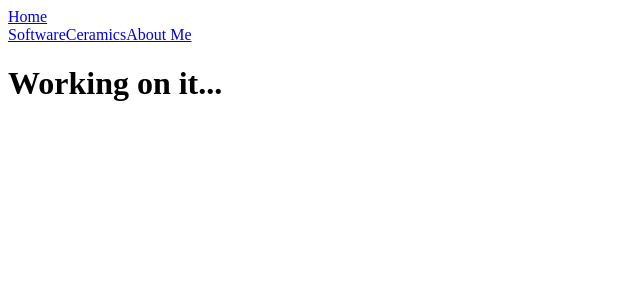
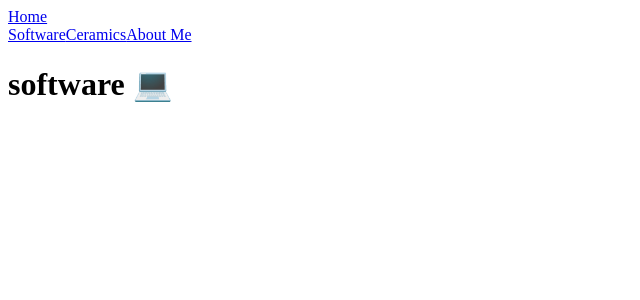
Before and after one commit to Cpt-Catnip/personal-site, a React app: page /software in a window 1280 px wide. Shown: the top 300 px of the page, without its empty margins (0-640 px from the left). Built offline with nearby package versions, Linux system fonts and the light colour scheme; the HTML template or start-up script is replaced by a standard one.

Commit message:
creates software component

```diff
--- a/src/Routes.tsx
+++ b/src/Routes.tsx
@@ -1,6 +1,6 @@
 import React from 'react';
 import { Route, Switch } from 'react-router-dom';
-import { Ceramics, Home, WIP } from './components';
+import { Ceramics, Home, Software, WIP } from './components';
 
 const Routes = () => {
   return (
@@ -8,7 +8,7 @@ const Routes = () => {
       {/* Home page */}
       <Route path="/" component={Home} exact={true} />
       {/* List of CS projects */}
-      <Route path="/software" component={WIP} />
+      <Route path="/software" component={Software} />
       {/* Embedded insta pics? */}
       <Route path="/ceramics" component={Ceramics} />
       {/* about me page */}
--- /dev/null
+++ b/src/components/Software.tsx
@@ -0,0 +1,11 @@
+import React from 'react';
+
+const Software = () => {
+  return (
+    <div className="main center">
+      <h1>software 💻</h1>
+    </div>
+  );
+};
+
+export default Software;
--- a/src/components/index.ts
+++ b/src/components/index.ts
@@ -5,3 +5,4 @@ export { default as Icon } from './Icon';
 export { default as Ceramics } from './Ceramics';
 export { default as ExternalLink } from './ExternalLink';
 export { default as Gallery } from './Gallery';
+export { default as Software } from './Software';
```
